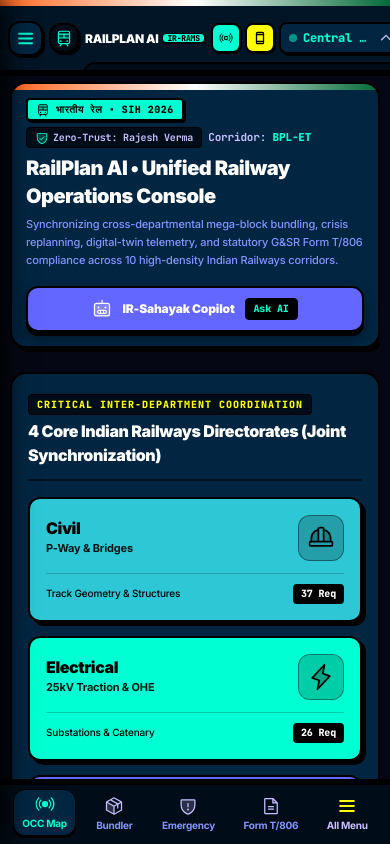
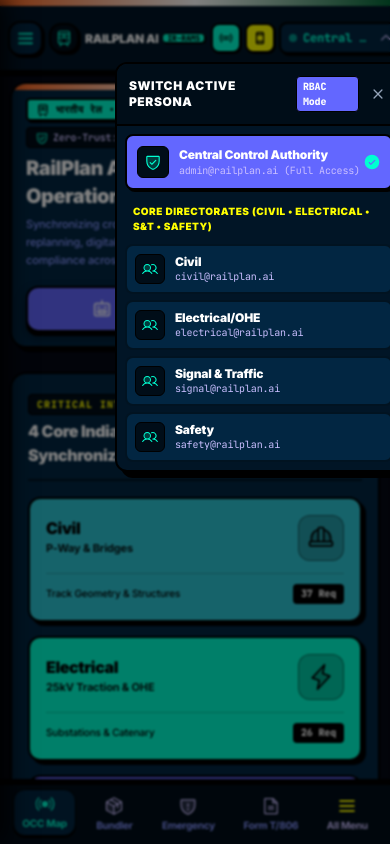
Before and after one commit to rudra12-debug/RailPlan-AI, a Next.js app in the folder frontend/: page / in a window 390 px wide. Both pictures are taken after a click on the button "Central Admin". Shown: the top 844 px of the page. Built offline with nearby package versions, Linux system fonts and the light colour scheme.

Commit message:
fix(header): unclip user role switcher dialogue box by removing overflow-hidden from header bar and adding close button

```diff
--- a/frontend/src/components/common/Header.tsx
+++ b/frontend/src/components/common/Header.tsx
@@ -100,11 +100,11 @@
 
   return (
     <>
-      <header className="sticky top-0 z-40 w-full bg-[#011526] border-b-2 border-black shadow-[0_4px_0_#000000] select-none">
+      <header className="sticky top-0 z-50 w-full bg-[#011526] border-b-2 border-black shadow-[0_4px_0_#000000] select-none">
         {/* Official Indian National Tricolor Ribbon Accent Top Bar */}
         <div className="h-1.5 w-full bg-gradient-to-r from-[#FF671F] via-[#FFFFFF] to-[#046A38]" />
 
-        <div className="px-2 sm:px-4 lg:px-6 h-16 flex items-center justify-between gap-1.5 sm:gap-2.5 max-w-full overflow-hidden">
+        <div className="px-2 sm:px-4 lg:px-6 h-16 flex items-center justify-between gap-1.5 sm:gap-2.5 w-full">
           {/* Left: Always-Visible Hamburger Menu Button + Official Indian Railways Emblem & Brand */}
           <div className="flex items-center space-x-1.5 sm:space-x-2.5 shrink-0 min-w-0">
             {/* Unified Hamburger Menu Button (Accessible across Mobile, Tablet & Desktop) */}
--- a/frontend/src/components/common/QuickRoleSwitcher.tsx
+++ b/frontend/src/components/common/QuickRoleSwitcher.tsx
@@ -3,7 +3,7 @@
 import React, { useState } from "react";
 import { useAuth } from "@/context/AuthContext";
 import { MOCK_USERS } from "@/lib/mockData";
-import { ShieldCheck, Users, CaretDown, CheckCircle } from "@phosphor-icons/react";
+import { ShieldCheck, Users, CaretDown, CheckCircle, X } from "@phosphor-icons/react";
 import { useRouter } from "next/navigation";
 
 export const QuickRoleSwitcher: React.FC = () => {
@@ -41,16 +41,25 @@
 
       {isOpen && (
         <>
-          <div className="fixed inset-0 z-40" onClick={() => setIsOpen(false)} />
-          <div className="absolute right-0 mt-2 w-80 rounded-xl bg-[#011526] border-2 border-black shadow-[5px_5px_0_#000000] z-50 overflow-hidden">
+          <div className="fixed inset-0 z-40 bg-black/50 backdrop-blur-[1px]" onClick={() => setIsOpen(false)} />
+          <div className="absolute right-0 top-full mt-2 w-72 sm:w-80 max-w-[calc(100vw-1.5rem)] rounded-xl bg-[#011526] border-2 border-black shadow-[6px_6px_0_#000000] z-50 overflow-hidden">
             <div className="p-3 bg-[#000D18] border-b-2 border-black">
               <div className="flex items-center justify-between">
                 <span className="text-xs font-black uppercase tracking-wider text-white">
                   Switch Active Persona
                 </span>
-                <span className="text-[10px] bg-[#6367FF] text-white border border-black px-1.5 py-0.5 rounded font-mono font-black">
-                  RBAC Mode
-                </span>
+                <div className="flex items-center space-x-2">
+                  <span className="text-[10px] bg-[#6367FF] text-white border border-black px-1.5 py-0.5 rounded font-mono font-black">
+                    RBAC Mode
+                  </span>
+                  <button
+                    onClick={() => setIsOpen(false)}
+                    className="p-1 rounded hover:bg-slate-800 text-slate-400 hover:text-white cursor-pointer"
+                    aria-label="Close"
+                  >
+                    <X size={14} weight="bold" />
+                  </button>
+                </div>
               </div>
             </div>
 
```
